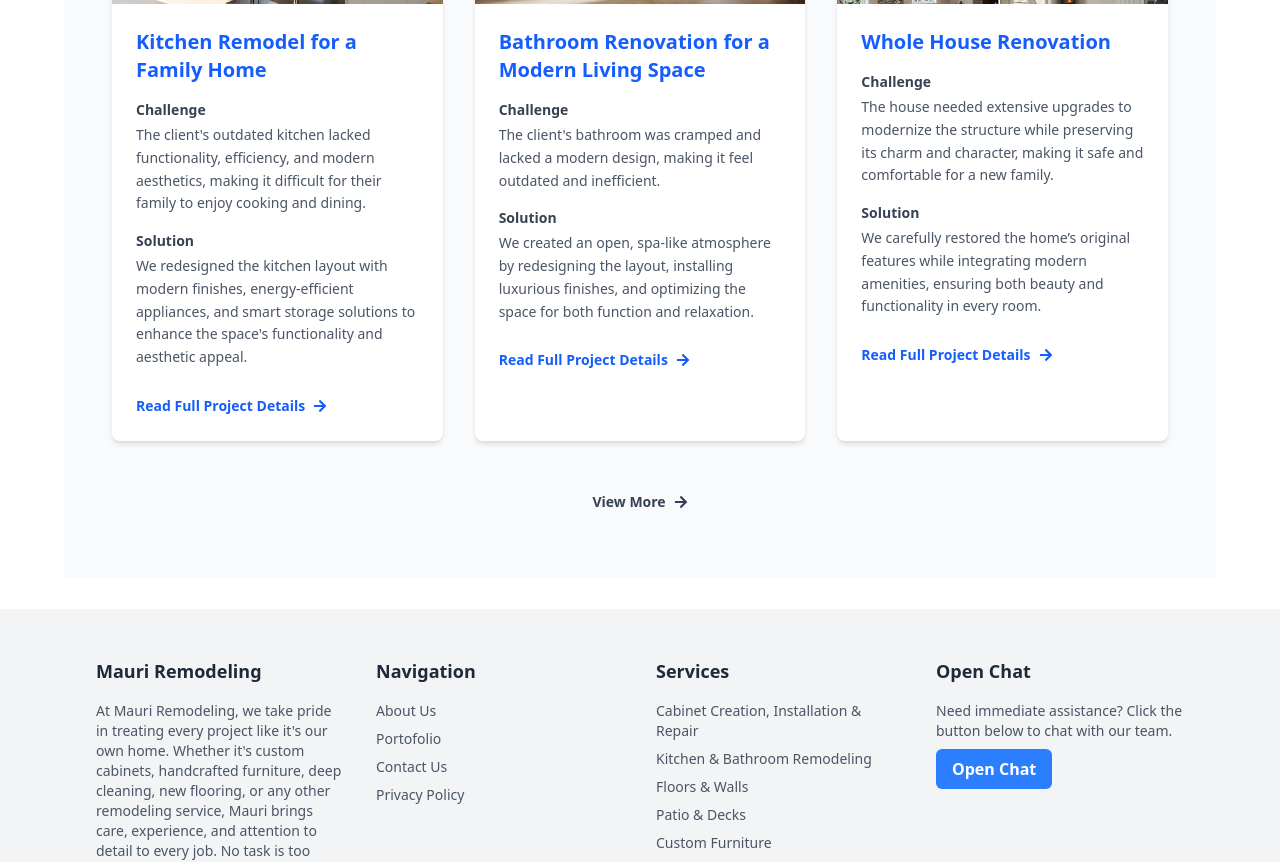
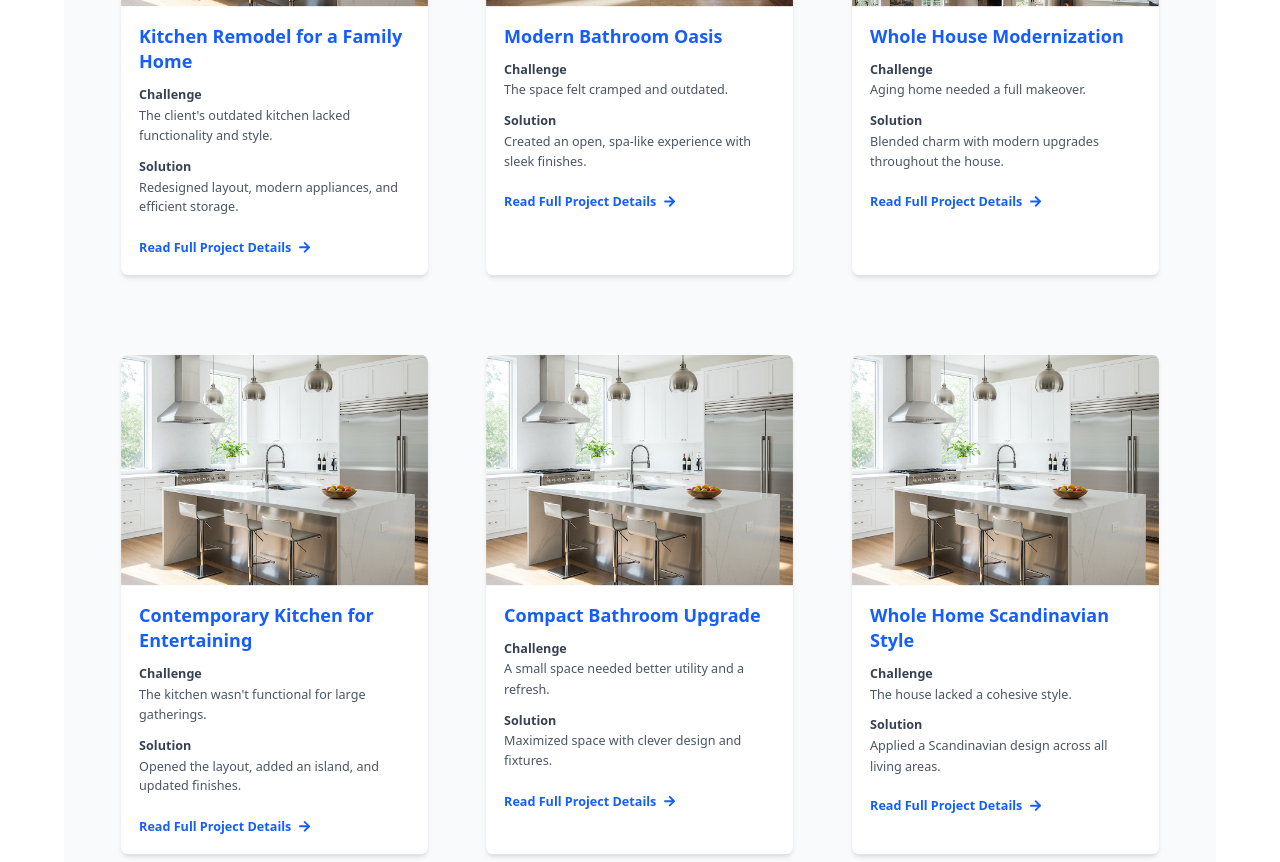
Before and after one commit to GensikR/business-website, a Next.js app in the folder front_end/: page /portfolio in a window 1280 px wide. Shown: the part 1080-1942 px from the top of the page. Built offline with nearby package versions, Linux system fonts and the light colour scheme.

Commit message:
Added categories to featured work section

```diff
--- a/front_end/src/components/portfolio/FeaturedWork.tsx
+++ b/front_end/src/components/portfolio/FeaturedWork.tsx
@@ -1,87 +1,138 @@
 "use client";
 
-import React from "react";
+import React, { useState } from "react";
 import Link from "next/link";
 import Image from "next/image";
 import { FaArrowRight } from "react-icons/fa";
 
-interface CaseStudy {
+interface Project {
   title: string;
   challenge: string;
   solution: string;
   imageSrc: string;
   imageAlt: string;
   link: string;
+  category: "All" | "Kitchen" | "Bathroom" | "Whole House";
 }
 
-const caseStudies: CaseStudy[] = [
+const projects: Project[] = [
   {
     title: "Kitchen Remodel for a Family Home",
-    challenge:
-      "The client's outdated kitchen lacked functionality, efficiency, and modern aesthetics, making it difficult for their family to enjoy cooking and dining.",
-    solution:
-      "We redesigned the kitchen layout with modern finishes, energy-efficient appliances, and smart storage solutions to enhance the space's functionality and aesthetic appeal.",
-    imageSrc: "/images/portfolio/kitchen-remodel.png", // Replace with actual image path
-    imageAlt: "Kitchen Remodel Case Study",
+    challenge: "The client's outdated kitchen lacked functionality and style.",
+    solution: "Redesigned layout, modern appliances, and efficient storage.",
+    imageSrc: "/images/portfolio/kitchen-remodel.png",
+    imageAlt: "Kitchen Remodel Project",
     link: "/portfolio/kitchen-remodel",
+    category: "Kitchen",
   },
   {
-    title: "Bathroom Renovation for a Modern Living Space",
-    challenge: "The client's bathroom was cramped and lacked a modern design, making it feel outdated and inefficient.",
-    solution:
-      "We created an open, spa-like atmosphere by redesigning the layout, installing luxurious finishes, and optimizing the space for both function and relaxation.",
-    imageSrc: "/images/portfolio/bathroom-renovation.png", // Replace with actual image path
-    imageAlt: "Bathroom Renovation Case Study",
+    title: "Modern Bathroom Oasis",
+    challenge: "The space felt cramped and outdated.",
+    solution: "Created an open, spa-like experience with sleek finishes.",
+    imageSrc: "/images/portfolio/bathroom-renovation.png",
+    imageAlt: "Bathroom Renovation Project",
     link: "/portfolio/bathroom-renovation",
+    category: "Bathroom",
   },
   {
-    title: "Whole House Renovation",
-    challenge:
-      "The house needed extensive upgrades to modernize the structure while preserving its charm and character, making it safe and comfortable for a new family.",
-    solution:
-      "We carefully restored the home’s original features while integrating modern amenities, ensuring both beauty and functionality in every room.",
-    imageSrc: "/images/portfolio/whole-house-renovation.png", // Replace with actual image path
-    imageAlt: "Whole House Renovation Case Study",
+    title: "Whole House Modernization",
+    challenge: "Aging home needed a full makeover.",
+    solution: "Blended charm with modern upgrades throughout the house.",
+    imageSrc: "/images/portfolio/whole-house-renovation.png",
+    imageAlt: "Whole House Renovation Project",
     link: "/portfolio/whole-house-renovation",
+    category: "Whole House",
+  },
+  {
+    title: "Contemporary Kitchen for Entertaining",
+    challenge: "The kitchen wasn't functional for large gatherings.",
+    solution: "Opened the layout, added an island, and updated finishes.",
+    imageSrc: "/images/portfolio/kitchen-remodel.png",
+    imageAlt: "Entertaining Kitchen Project",
+    link: "/portfolio/kitchen-entertaining",
+    category: "Kitchen",
+  },
+  {
+    title: "Compact Bathroom Upgrade",
+    challenge: "A small space needed better utility and a refresh.",
+    solution: "Maximized space with clever design and fixtures.",
+    imageSrc: "/images/portfolio/kitchen-remodel.png",
+    imageAlt: "Compact Bathroom Project",
+    link: "/portfolio/compact-bathroom",
+    category: "Bathroom",
+  },
+  {
+    title: "Whole Home Scandinavian Style",
+    challenge: "The house lacked a cohesive style.",
+    solution: "Applied a Scandinavian design across all living areas.",
+    imageSrc: "/images/portfolio/kitchen-remodel.png",
+    imageAlt: "Scandinavian Whole House Project",
+    link: "/portfolio/scandinavian-home",
+    category: "Whole House",
   },
 ];
 
+const categories: Project["category"][] = ["All", "Kitchen", "Bathroom", "Whole House"];
+
 const FeaturedWork: React.FC = () => {
+  const [selectedCategory, setSelectedCategory] = useState<Project["category"]>("All");
+
+  const filteredProjects =
+    selectedCategory === "All"
+      ? projects
+      : projects.filter((project) => project.category === selectedCategory);
+
   return (
-    <section className="py-16 bg-gray-50">
-      <div className="container mx-auto px-6 md:px-12">
-        {/* Section Title */}
-        <h2 className="text-3xl font-bold text-gray-800 text-center mb-4">Featured Work</h2>
-        <p className="text-lg text-gray-600 text-center mb-8">
-          Discover how our customized remodeling solutions have transformed homes and spaces for our clients.
-        </p>
+    <section className="py-14 bg-gray-50">
+      <div className="container mx-auto px-4 md:px-10">
+        <h2 className="text-3xl font-bold text-gray-800 flex flex-wrap gap-3.5 pl-4 mb-6">Featured Projects</h2>
 
-        {/* Case Studies Grid */}
-        <div className="grid grid-cols-1 lg:grid-cols-3 gap-8">
-          {caseStudies.map((study, index) => (
-            <div key={index} className="bg-white rounded-lg shadow-md overflow-hidden">
+        {/* Category Navigation Bar (horizontal and indented) */}
+        <div className="flex flex-wrap gap-3.5 pl-4 mb-6">
+          {categories.map((cat) => (
+            <button
+              key={cat}
+              onClick={() => setSelectedCategory(cat)}
+              className={`px-3.5 py-1.5 font-medium rounded-full transition ${
+                selectedCategory === cat
+                  ? "bg-blue-600 text-white"
+                  : "bg-gray-200 text-gray-700 hover:bg-gray-300"
+              }`}
+            >
+              {cat}
+            </button>
+          ))}
+        </div>
+
+        {/* Projects Grid */}
+        <div className="grid grid-cols-1 md:grid-cols-2 xl:grid-cols-3 gap-6">
+          {filteredProjects.map((project, index) => (
+            <div
+              key={index}
+              className="transform scale-90 bg-white rounded-lg shadow-md overflow-hidden"
+            >
               <div className="relative w-full h-64">
                 <Image
-                  src={study.imageSrc}
-                  alt={study.imageAlt}
+                  src={project.imageSrc}
+                  alt={project.imageAlt}
                   layout="fill"
                   objectFit="cover"
                   className="object-center"
                 />
               </div>
-              <div className="p-6">
-                <h3 className="text-xl font-semibold text-blue-600 mb-2">{study.title}</h3>
-                <div className="mt-4">
-                  <h4 className="text-sm font-semibold text-gray-700 mb-1">Challenge</h4>
-                  <p className="text-gray-600 text-sm leading-relaxed">{study.challenge}</p>
+              <div className="p-5">
+                <h3 className="text-xl font-semibold text-blue-600 mb-1.5">{project.title}</h3>
+                <div className="mt-3">
+                  <h4 className="text-sm font-semibold text-gray-700 mb-0.5">Challenge</h4>
+                  <p className="text-gray-600 text-sm leading-relaxed">{project.challenge}</p>
                 </div>
-                <div className="mt-4">
-                  <h4 className="text-sm font-semibold text-gray-700 mb-1">Solution</h4>
-                  <p className="text-gray-600 text-sm leading-relaxed">{study.solution}</p>
+                <div className="mt-3">
+                  <h4 className="text-sm font-semibold text-gray-700 mb-0.5">Solution</h4>
+                  <p className="text-gray-600 text-sm leading-relaxed">{project.solution}</p>
                 </div>
-                <div className="mt-6">
+                <div className="mt-5">
                   <Link
-                    href={study.link}
+                    href={project.link}
                     className="inline-flex items-center text-blue-600 hover:text-blue-800 font-semibold text-sm"
                   >
                     Read Full Project Details
@@ -94,7 +145,7 @@ const FeaturedWork: React.FC = () => {
         </div>
 
         {/* View More Link */}
-        <div className="mt-12 text-center">
+        <div className="mt-10 text-center">
           <Link
             href="/remodeling-blog"
             className="inline-flex items-center text-gray-700 hover:text-gray-900 font-semibold text-sm"
```
